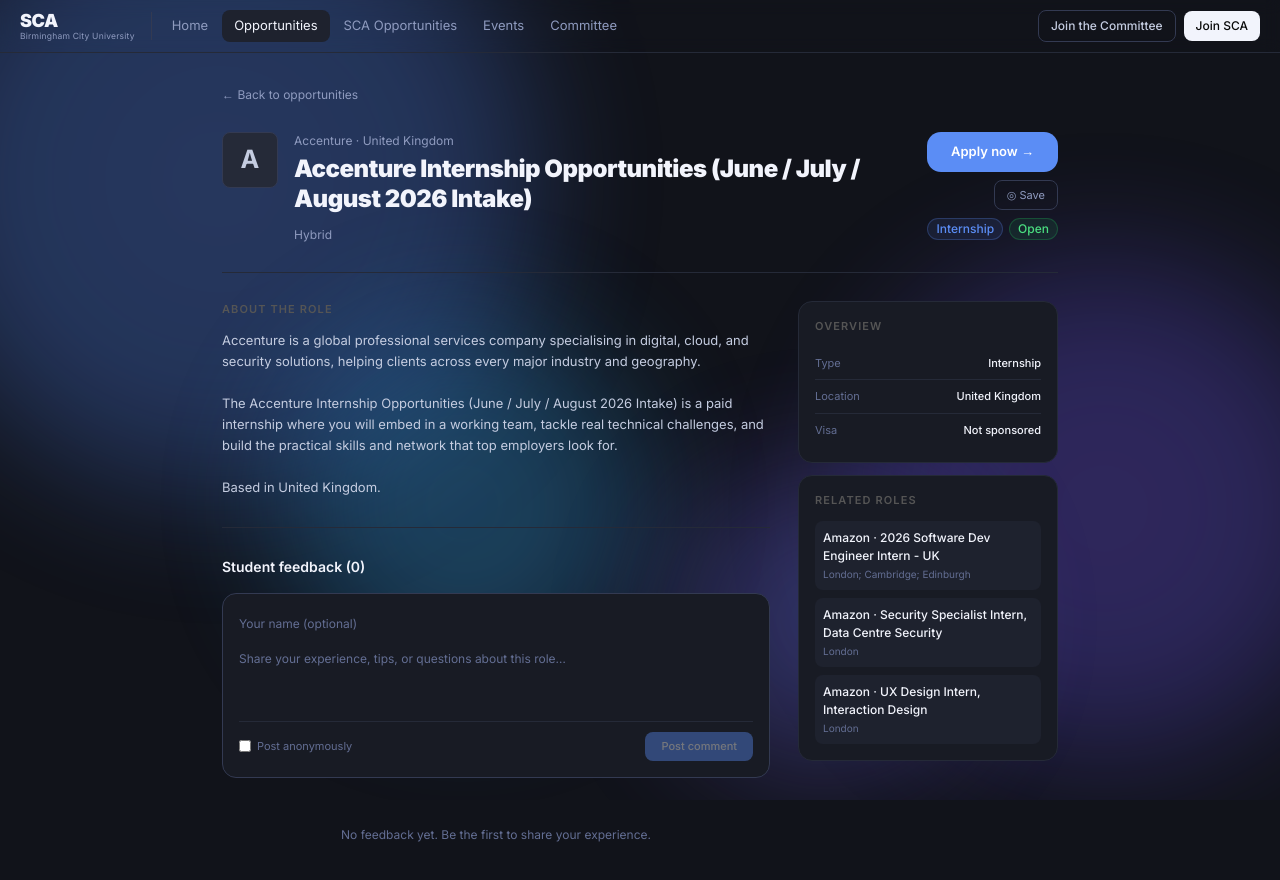
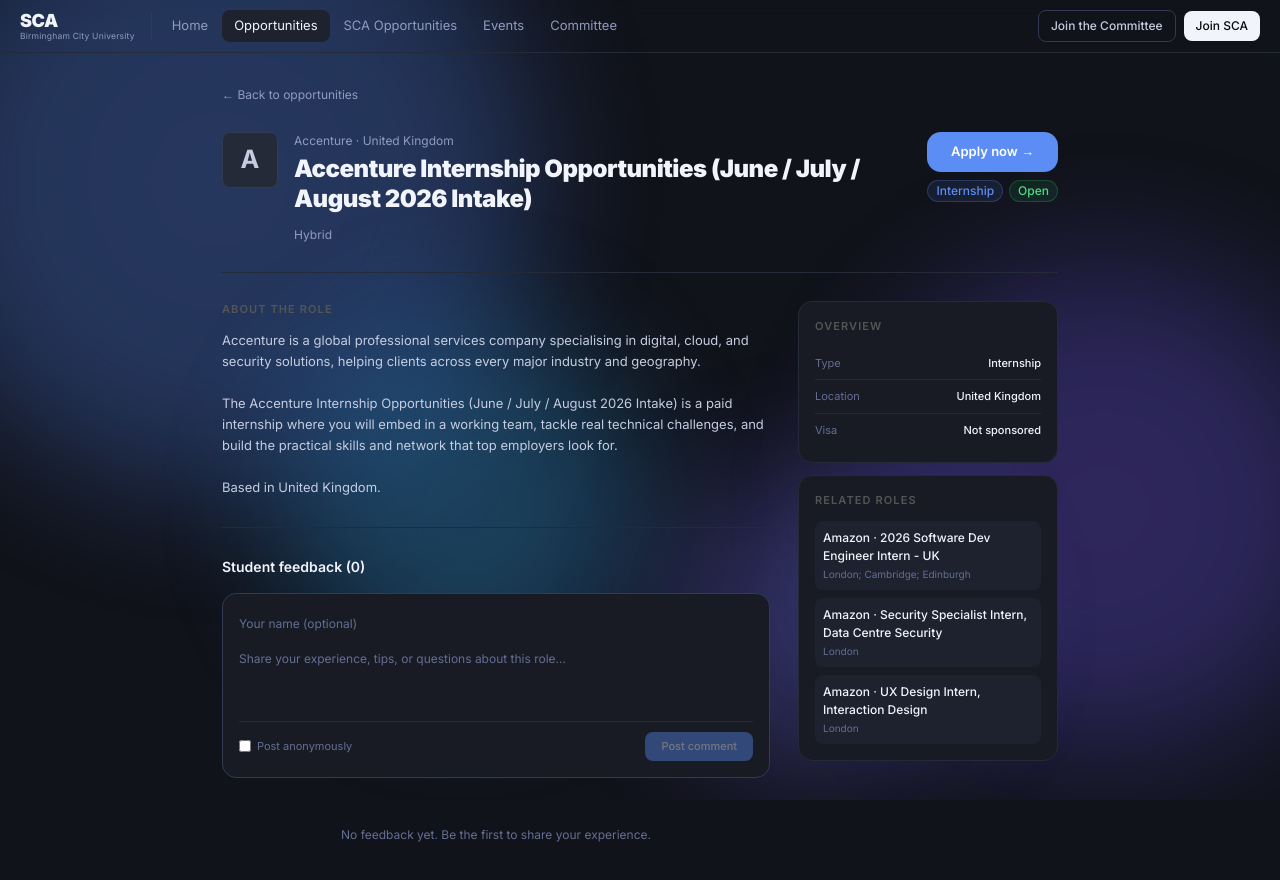
Before and after one commit to uffbilxl/sca, a Next.js app: page /opportunities/accenture-accenture-internship-opportunities-june-july-augus in a window 1280 px wide. Shown: the top 880 px of the page. Built offline with nearby package versions, Linux system fonts and the light colour scheme.

Commit message:
Remove non-functional save button from opportunity detail page

```diff
--- a/src/app/opportunities/[slug]/page.tsx
+++ b/src/app/opportunities/[slug]/page.tsx
@@ -63,10 +63,7 @@
               Application closed
             </button>
           )}
-          <button className="px-3 py-1.5 bg-transparent border border-[var(--b2)] rounded-md text-[11px] text-[var(--t3)] hover:text-[var(--t2)] whitespace-nowrap">
-            ◎ Save
-          </button>
-          <div className="flex gap-1.5">
+<div className="flex gap-1.5">
             <span className={opportunityTypeBadgeClass(opp.type)}>{opportunityTypeLabel(opp.type)}</span>
             {ds === 'open' && <span className="badge-green">Open</span>}
             {ds === 'closing' && <span className="badge-amber">Closing soon</span>}
```
